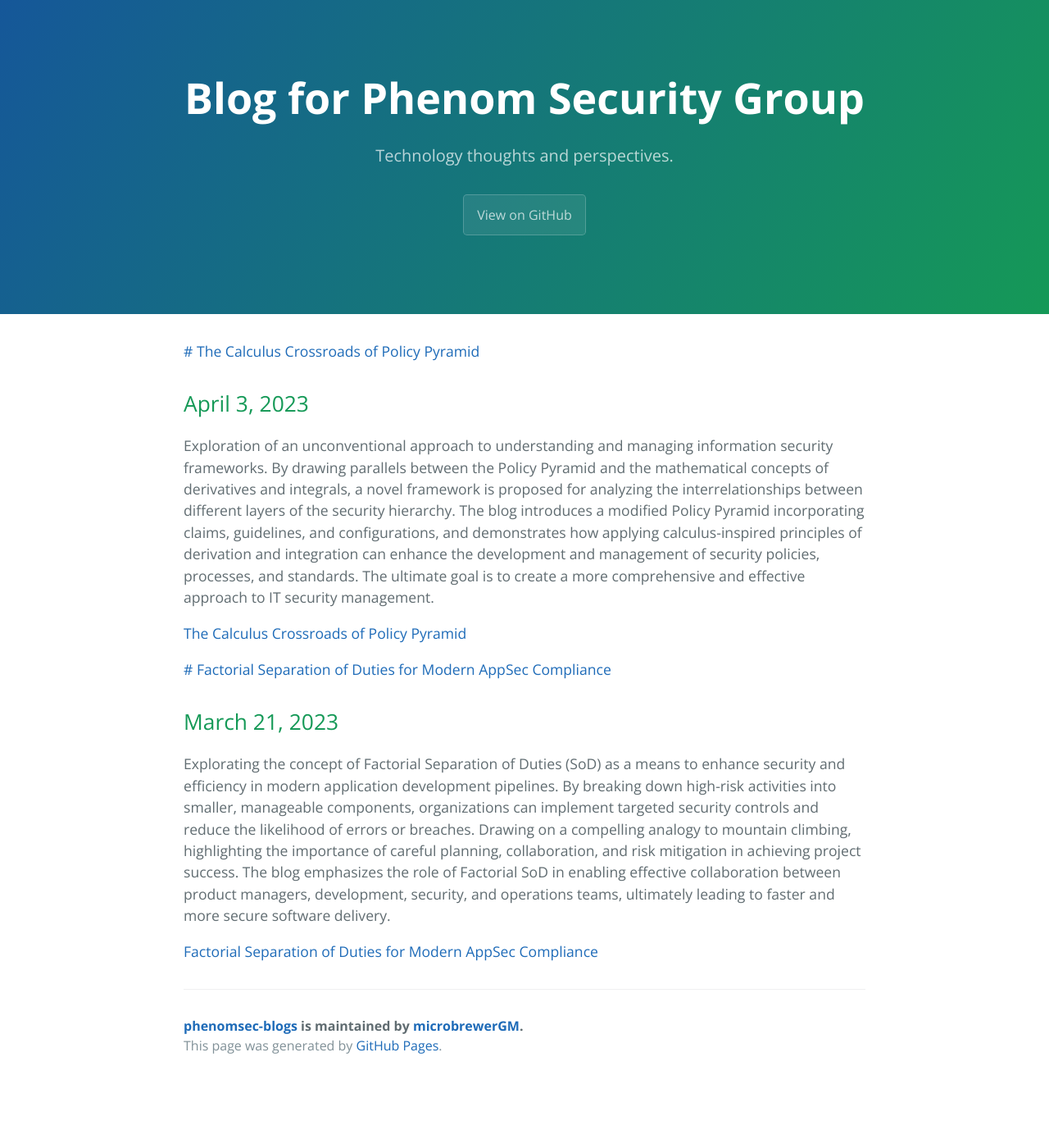
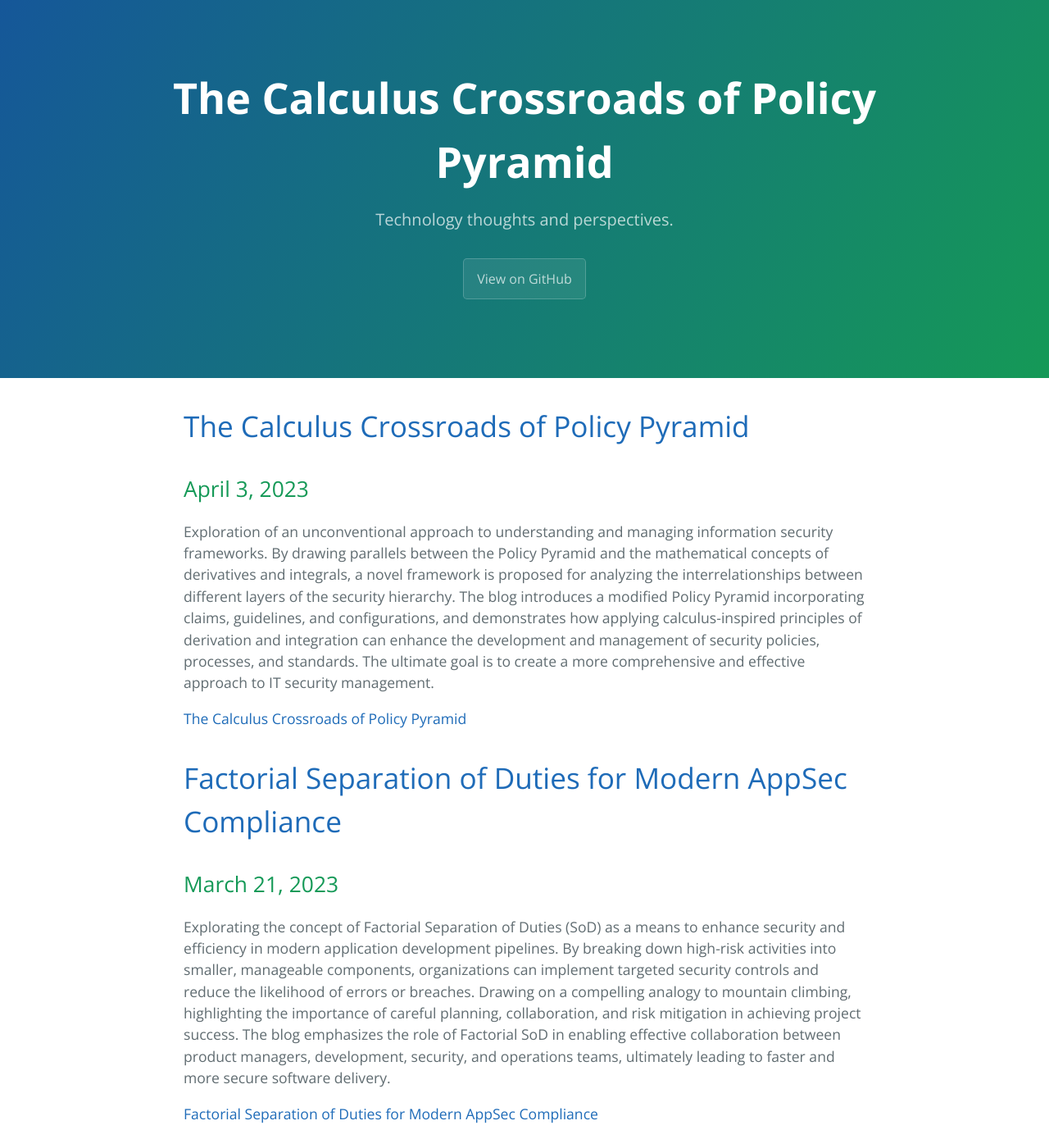
Before and after one commit to microbrewerGM/phenomsec-blogs, a Jekyll site: the page built from index.md, in a window 1280 px wide and 1400 px high. Shown: the whole window at 82% size. Built offline with Jekyll 4.4.1, drawn with Linux system fonts in a browser that asks for light colours; our own code applies the rules of GitHub Pages for plain Markdown files.

Commit message:
Updated formatting

```diff
--- a/index.md
+++ b/index.md
@@ -2,7 +2,7 @@
 layout: default
 ---
 
-[# The Calculus Crossroads of Policy Pyramid](./2023-04-03-calculus-crossroads-of-policy-pyramid)
+# [The Calculus Crossroads of Policy Pyramid](./2023-04-03-calculus-crossroads-of-policy-pyramid)
 
 ## April 3, 2023
 
@@ -10,7 +10,7 @@ Exploration of an unconventional approach to understanding and managing informat
 
 [The Calculus Crossroads of Policy Pyramid](./2023-03-21-calculus-crossroads-policy-pyramid.md)
 
-[# Factorial Separation of Duties for Modern AppSec Compliance](./2023-03-21-factorial-separation-appsec-compliance.md)
+# [Factorial Separation of Duties for Modern AppSec Compliance](./2023-03-21-factorial-separation-appsec-compliance.md)
 
 ## March 21, 2023
 
```
Also changed, not shown: 2023-04-03-calculus-crossroads-of-policy-pyramid.md (+1 -1 lines).
